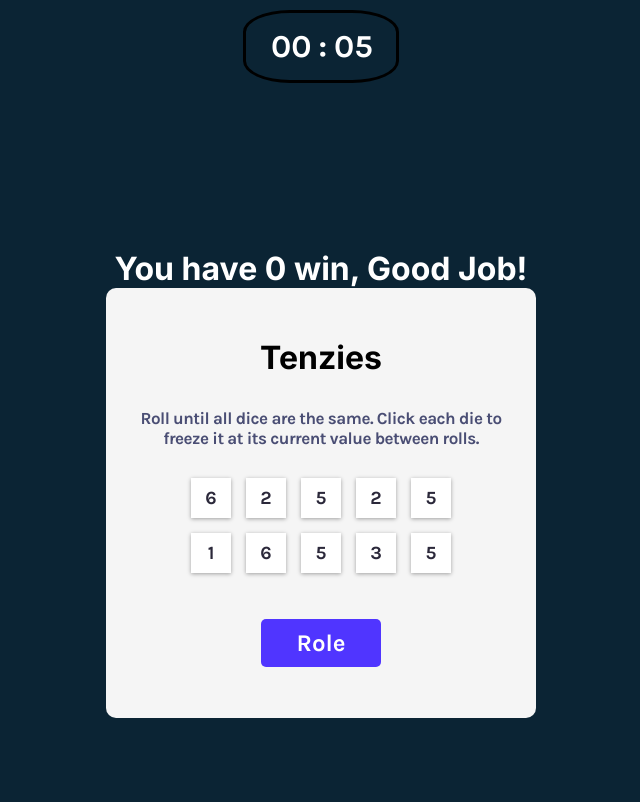
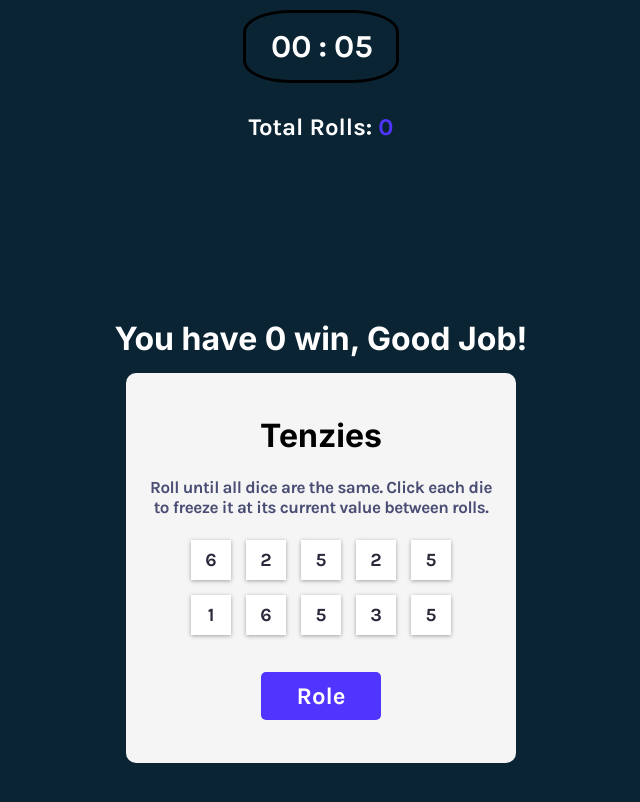
Before and after one commit to NikaBotchorishvili/React--Tenzies, a React (Vite) app: page / in a window 1280 px wide. Shown: the top 802 px of the page, without its empty margins (319-959 px from the left). Built offline with nearby package versions, Linux system fonts and the light colour scheme.

Commit message:
highscores fixed. Roll counter added

```diff
--- a/src/assets/css/styles.css
+++ b/src/assets/css/styles.css
@@ -19,14 +19,15 @@ body {
 .wins-counter{
 	color: white;
 	font-family: "Inter", sans-serif;
+	margin-bottom: 15px;
 }
 .container {
 	display: flex;
 	flex-direction: column;
 	align-items: center;
 	background-color: #f5f5f5;
-	height: 390px;
-	width: 390px;
+	height: 350px;
+	width: 350px;
 	padding: 20px;
 	border-radius: 10px;
 	justify-content: space-evenly;
@@ -100,3 +101,17 @@ body {
 	font-family: "Karla", sans-serif;
 	color: white;
 }
+
+.info{
+	display: flex;
+	color: white;
+	justify-content: center;
+	font-family: "Karla", sans-serif;
+	gap: 50px;
+	margin: 30px auto 0 auto;
+	text-align: center;
+}
+
+.info-colored{
+	color: #5035ff;
+}
--- a/src/components/Tenzies.jsx
+++ b/src/components/Tenzies.jsx
@@ -11,6 +11,7 @@ export default function Tenzies() {
 	const [winsCounter, setWinsCounter] = useState(0);
 	const [scores, setScores] = useState([]);
 	const [highscore, setHighscore] = useState();
+	const [totalRolls, setTotalRolls] = useState(0);
 
 	useEffect(() => {
 		const firstValue = dice[0].value;
@@ -54,6 +55,8 @@ export default function Tenzies() {
 			setDice(generateRandomDices());
 			setWinsCounter((prevWinsCounter) => prevWinsCounter + 1);
 		} else {
+			setTotalRolls((prevTotalRolls) => prevTotalRolls + 1);
+			console.log(totalRolls);
 			setDice((prevDice) =>
 				prevDice.map((dice) => {
 					return dice.isHeld
@@ -76,31 +79,34 @@ export default function Tenzies() {
 		// const newScore = {
 		// 	score: score,
 		// };
-
-		setScores((prevHighscores) => [...prevHighscores, score]);
-		console.log(scores);
+		if (score != 0) {
+			setScores((prevHighscores) => [...prevHighscores, score]);
+		}
 		getHighscore();
 	}
 
 	const { width, height } = useWindowSize();
 
 	function getHighscore() {
-		let maxValue = scores[0]
 		setHighscore(() => {
-			for (let i = 0; i < scores.length; i++) {
-				if (scores[i] > maxValue) {
-					maxValue = scores[i];
-				}
-				console.log(maxValue)
-			}
-			return maxValue;
+			return Math.min(...scores);
 		});
 	}
 
 	return (
 		<>
 			<Timer won={won} handleHighscore={handleScores} />
-			{highscore && <h2>{highscore}</h2>}
+			<div className="info">
+				{highscore && (
+					<h2>
+						Highscore: <span className="info-colored">{highscore}</span> seconds
+					</h2>
+				)}
+
+				<h2>
+					Total Rolls: <span className="info-colored">{totalRolls}</span>
+				</h2>
+			</div>
 			<main className="tenzies">
 				<h1 className="wins-counter">
 					You have {winsCounter} {winsCounter < 2 ? "win" : "wins"}, Good Job!
--- a/src/components/Timer.jsx
+++ b/src/components/Timer.jsx
@@ -10,17 +10,15 @@ export default function Timer(props) {
 	useEffect(() => {
 		if (!won) {
 			timer = setInterval(() => {
-				setSeconds((prevSeconds) => prevSeconds + 1);
-				setScoreTime((prevHighscoreTime) => prevHighscoreTime + 1);
+				setSeconds(prevSeconds => prevSeconds + 1);
+				setScoreTime(prevScoreTime => prevScoreTime + 1);
 
 				if (seconds === 59) {
-					setMinutes((prevMinutes) => prevMinutes + 1);
+					setMinutes(prevMinutes => prevMinutes + 1);
 					setSeconds(0);
 				}
 			}, 1000);
-			console.log(won)
 		} else {
-			console.log(won);
 			handleHighscore(scoreTime);
 			setSeconds(0);
 			setMinutes(0);
```
